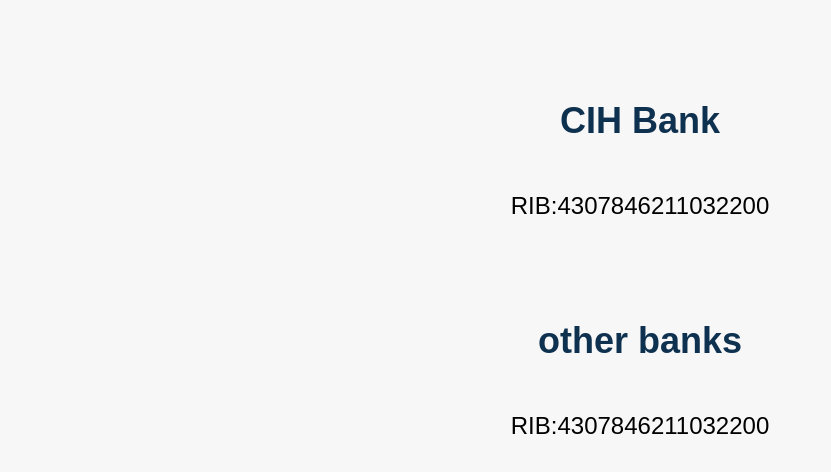
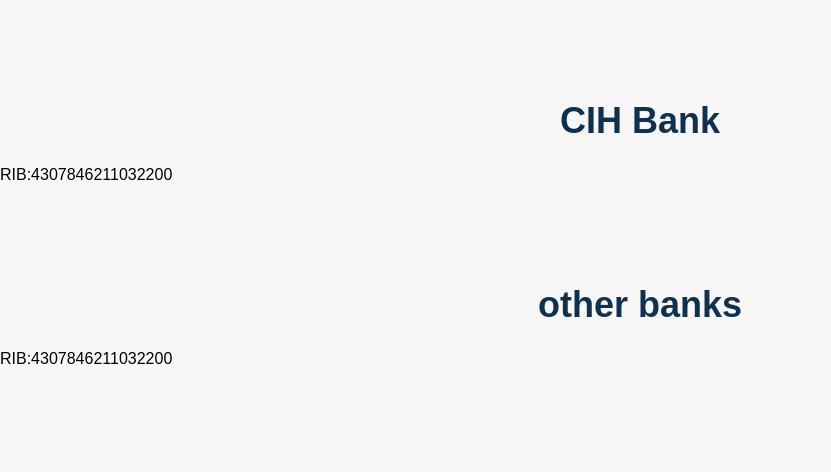
Before and after one commit to MohammedMourhir/AbdssamadBank, a plain HTML site: page index.html in a window 1280 px wide. Shown: the whole page, without its empty margins (0-831 px from the left). Drawn offline with Linux system fonts and the light colour scheme.

Commit message:
index.html

```diff
--- a/index.html
+++ b/index.html
@@ -34,7 +34,7 @@
 </head>
 <body>
   <h1 class="title">CIH Bank</h1>
-  <p class="rib" id="rib">RIB:4307846211032200</p>
+  <p>RIB:4307846211032200</p>
 
   <script>
     // Copy RIB numbers to clipboard when clicked
@@ -85,7 +85,7 @@
 </head>
 <body>
   <h1 class="title">other banks</h1>
-  <p class="rib" id="rib">RIB:4307846211032200</p>
+  <p>RIB:4307846211032200</p>
 
   <script>
     // Copy RIB numbers to clipboard when clicked
```
